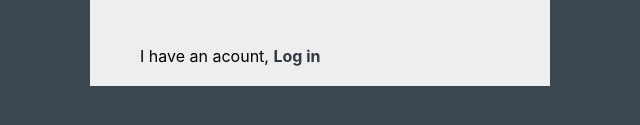
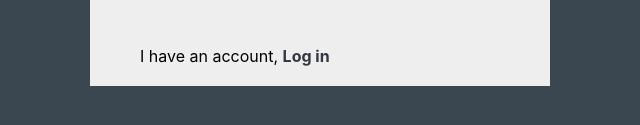
Before and after one commit to Mrdaniel01/store-project, a plain HTML site: page register.html in a window 1280 px wide. Shown: the part 803-928 px from the top of the page, 320-960 px from the left. Drawn offline with Linux system fonts and the light colour scheme.

Commit message:
[UPDATE] typo- account

```diff
--- a/register.html
+++ b/register.html
@@ -39,7 +39,7 @@
     <label class="register__pass label"for="repass"><p>Repeat Password</p></label>
     <input class="register__pass input" type="password" name="repass">
     <button class="register__button">Sign up</button>
-    <p class="register__register--link">I have an acount, <a href="log-in.html">Log in</a>  </p>
+    <p class="register__register--link">I have an account, <a href="log-in.html">Log in</a>  </p>
 
   </form>
 
```
